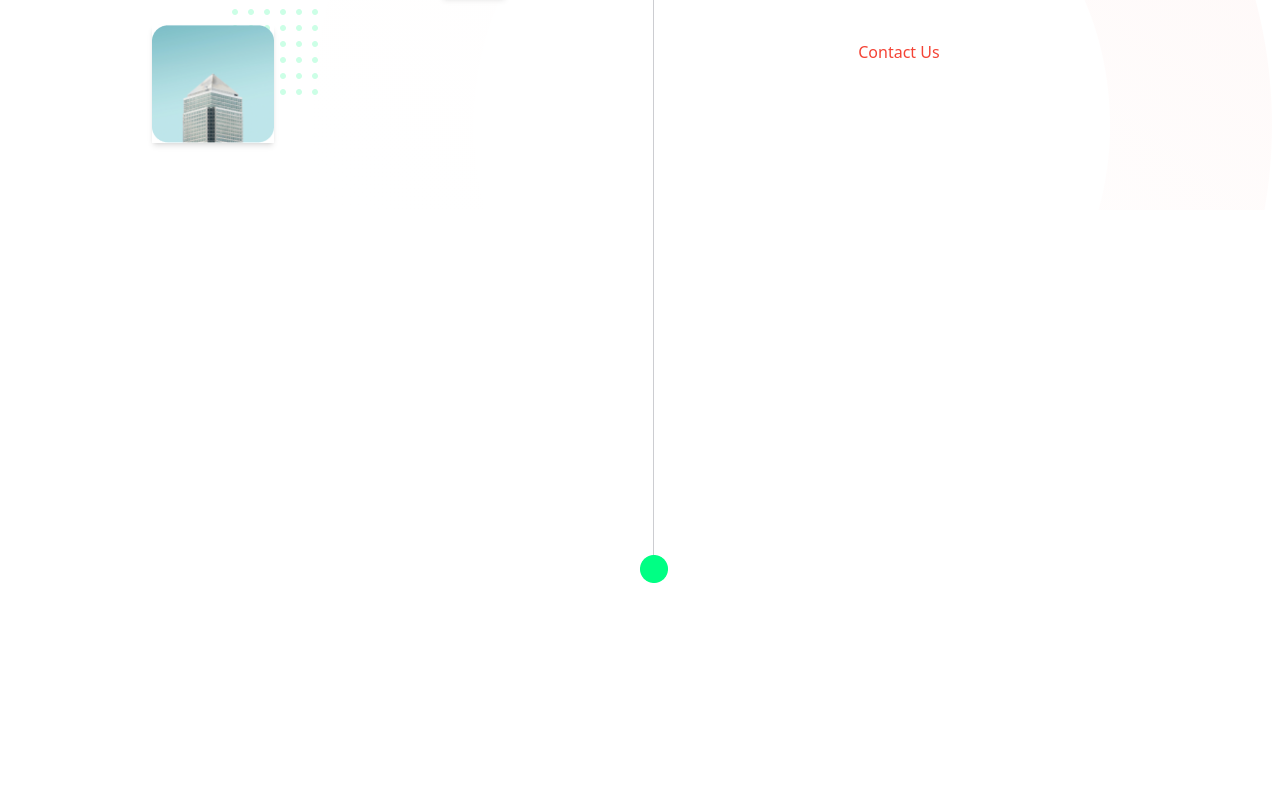
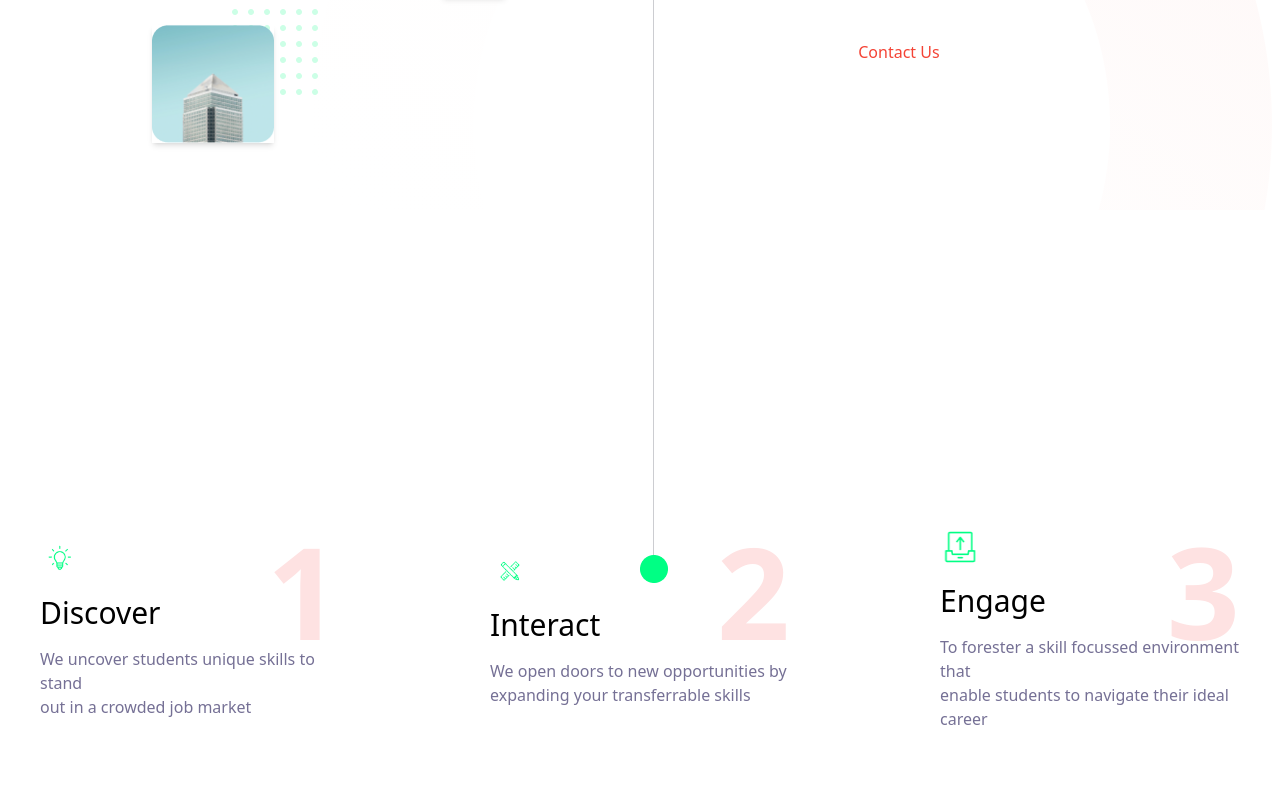
Before and after one commit to farju947/tailwind-css-assignment-2, a website built with Vite: page index.html in a window 1280 px wide. Shown: the part 2076-2871 px from the top of the page. Before the commit the page ends 2659 px from the top, so only its background shows below. Built offline with nearby package versions, Linux system fonts and the light colour scheme; some icons are missing.

Commit message:
discover section done

```diff
--- a/index.html
+++ b/index.html
@@ -224,6 +224,42 @@ Our Vision
 
 
    <!-- vision section end -->
+ <!-- discover section start -->
+ <section class="w-full  bg-white dark:bg-[#2D3142] mt-40 md:mt-80 p-5 md:px-10 md:py-16 scroll-mt-12">
+<div class="flex flex-col md:flex-row gap-5 md:gap-0   w-full justify-between items-stretch">
+<div class="flex  flex-col  basis-1/4 justify-center gap-4 relative">
+<div class="h-10 w-10"><img class="h-full w-full" src="images/Group 199.png" alt=""></div>
+
+<h3 class="font-medium text-3xl dark:text-white">Discover</h3>
+
+<p class="text-[#757095] text-sm sm:text-base">We uncover students unique skills to stand <br> out in a crowded job market
+</p>
+
+<h1 class="text-7xl md:text-9xl font-bold  text-red-100  absolute right-0 top-0">1</h1>
+</div>
+
+<div class="flex  flex-col basis-1/4 justify-center gap-4 relative">
+<div class="h-10 w-10"><img class="h-full w-full" src="images/Group 199 (1).png" alt="bulb-icon"></div>
+
+<h3 class="font-medium text-3xl dark:text-white">Interact</h3>
+
+<p class="text-[#757095] text-sm sm:text-base">We open doors to new opportunities by <br> expanding your transferrable skills</p>
+
+<h1 class="text-7xl md:text-9xl font-extrabold  text-red-100 absolute  right-0 top-0">2</h1>
+</div>
+
+<div class="flex   flex-col  basis-1/4  justify-center gap-4  relative">
+<div class="h-10 w-10"><img class="h-full w-full" src="images/Frame.png" alt="bulb-icon"></div>
+
+<h3 class="font-medium text-3xl dark:text-white">Engage</h3>
+
+<p class="text-[#757095] text-sm sm:text-base">To forester a skill focussed environment that <br> enable students to navigate their ideal career</p>
+
+<h1 class="text-7xl md:text-9xl  font-extrabold  text-red-100  absolute   right-0 top-0">3</h1>
+</div>
+</div>
+</section>
+<!-- discover section end-->
 
 
 </body>
```
Also changed, not shown: images/Frame.png (added), images/Group 199 (1).png (added), images/Group 199.png (added).
